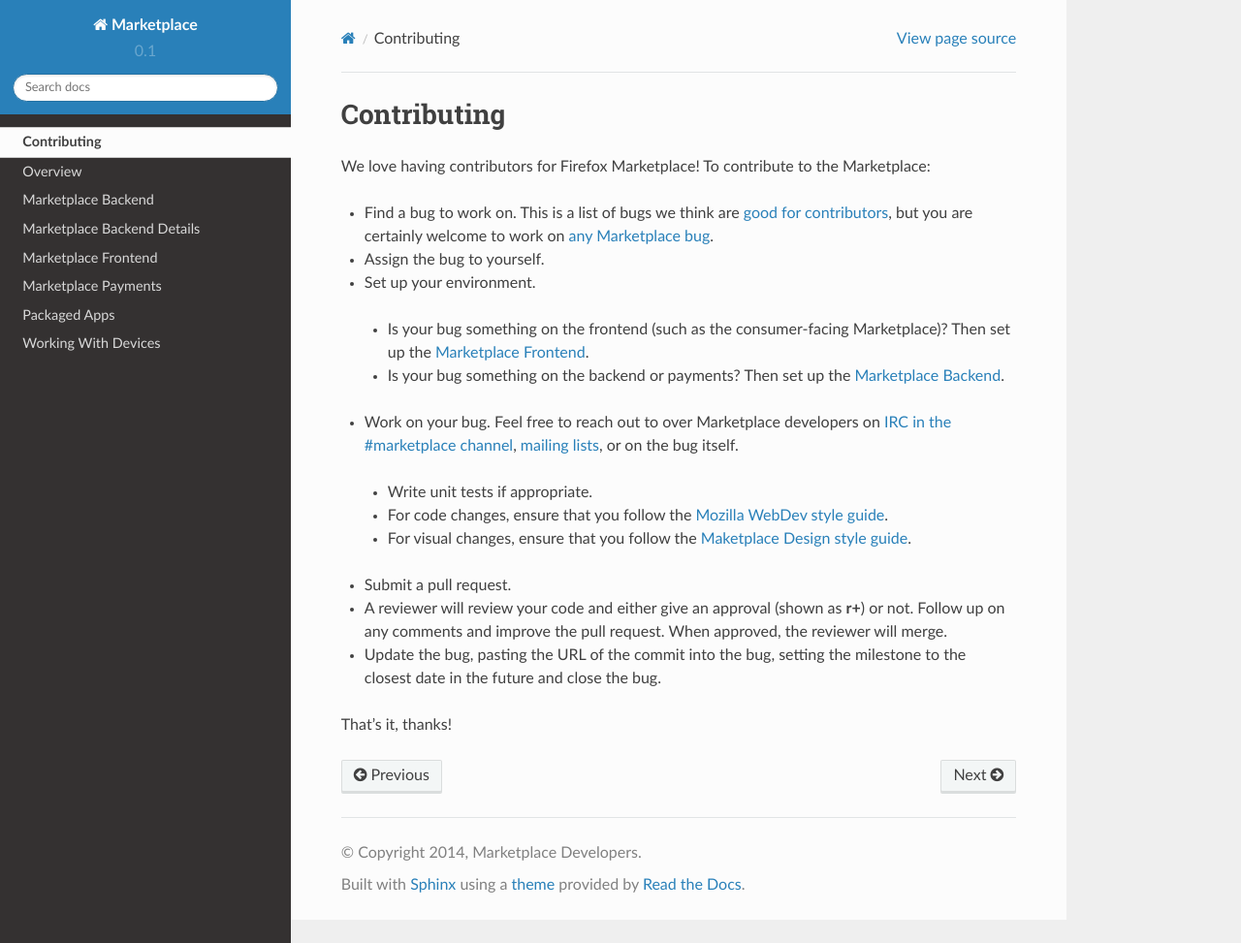
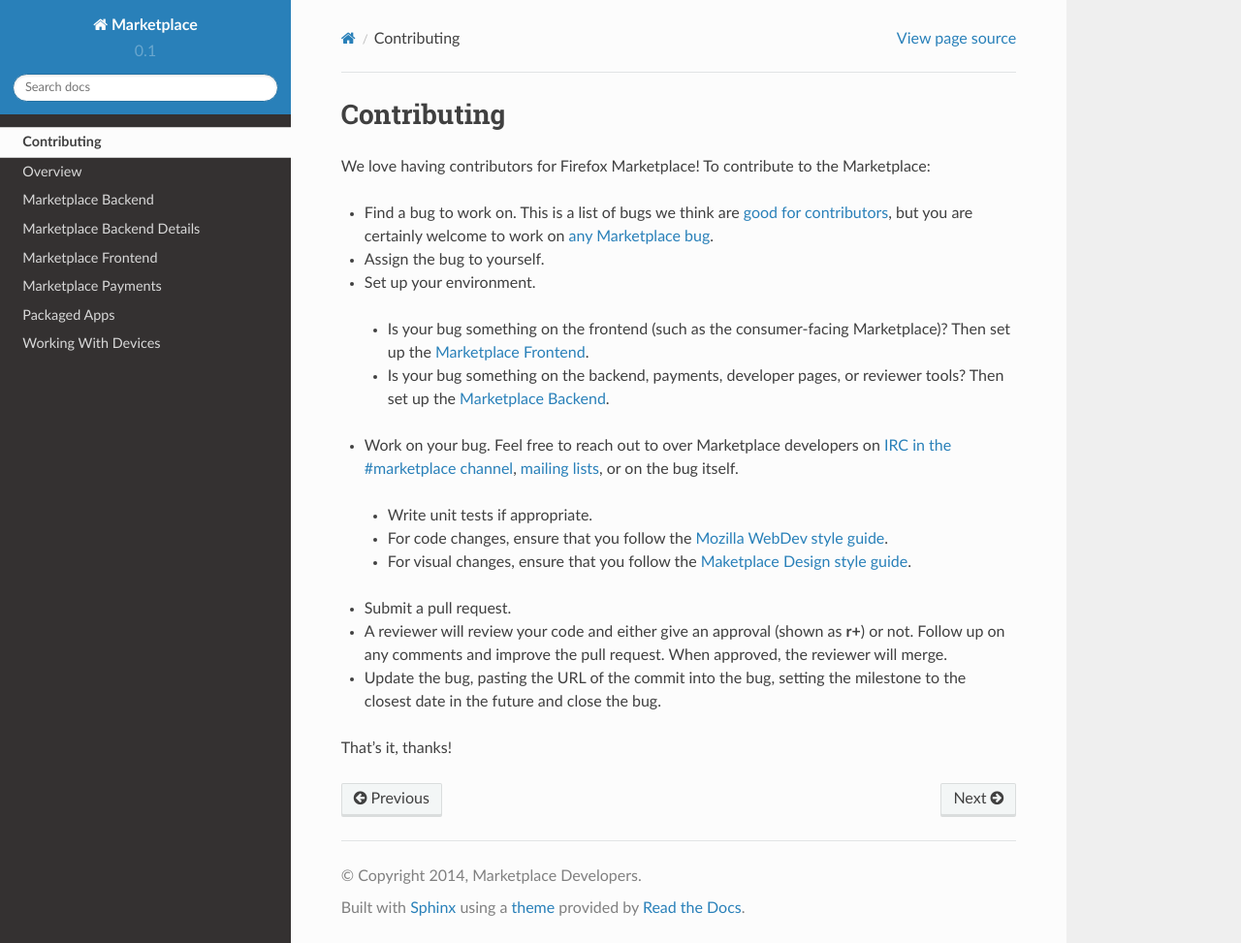
Before and after one commit to mozilla/marketplace-docs, a Sphinx documentation site: the page built from docs/topics/contributing.rst, in a window 1280 px wide and 973 px high. Shown: the whole window at 97% size. Built offline with Sphinx 7.4.7 and the Read the Docs theme 2.0.0, drawn with Linux system fonts in a browser that asks for light colours.

Commit message:
redirect devpage/revtools to docker

```diff
--- a/docs/topics/contributing.rst
+++ b/docs/topics/contributing.rst
@@ -11,7 +11,7 @@
 * Set up your environment.
  * Is your bug something on the frontend (such as the consumer-facing Marketplace)?
    Then set up the :ref:`frontend`.
- * Is your bug something on the backend or payments?
+ * Is your bug something on the backend, payments, developer pages, or reviewer tools?
    Then set up the :ref:`backend`.
 
 * Work on your bug. Feel free to reach out to over Marketplace developers on `IRC in the #marketplace channel <https://wiki.mozilla.org/IRC>`_, `mailing lists <https://lists.mozilla.org/listinfo/dev-marketplace>`_, or on the bug itself.
```
